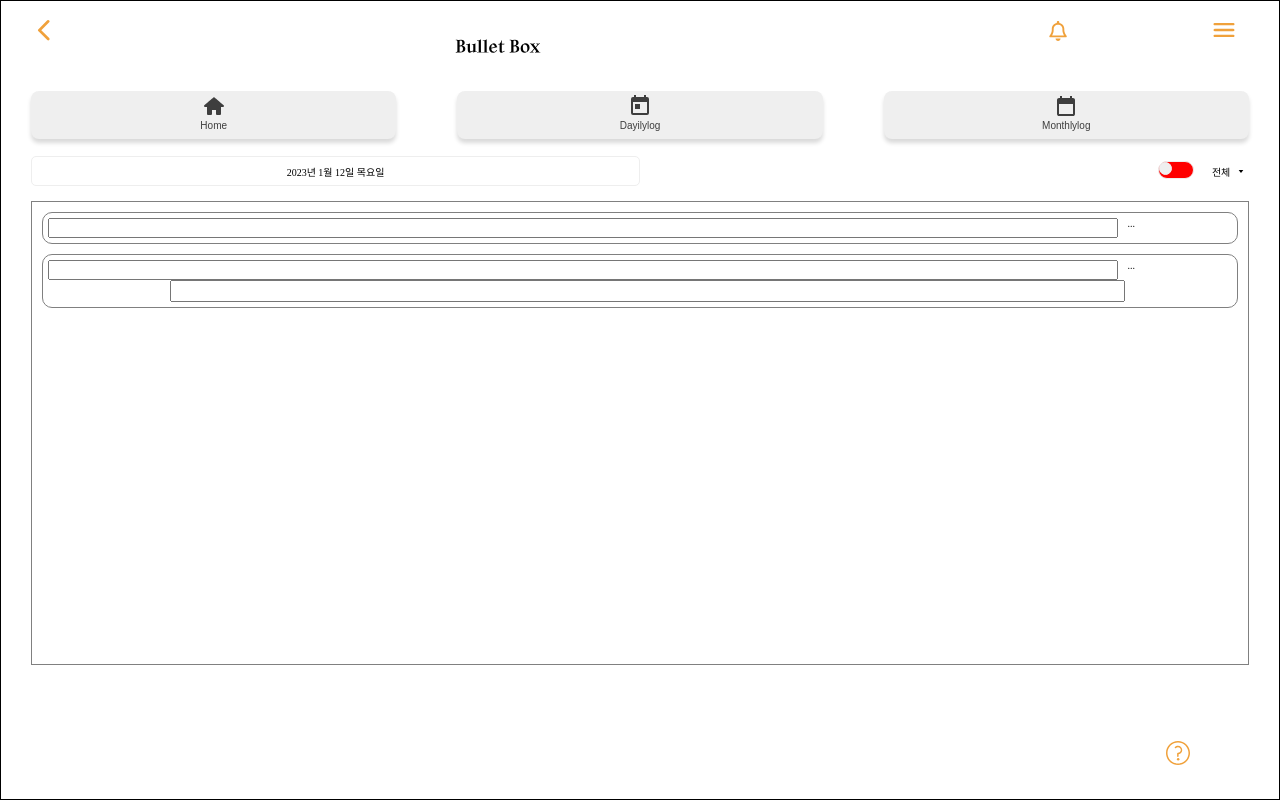
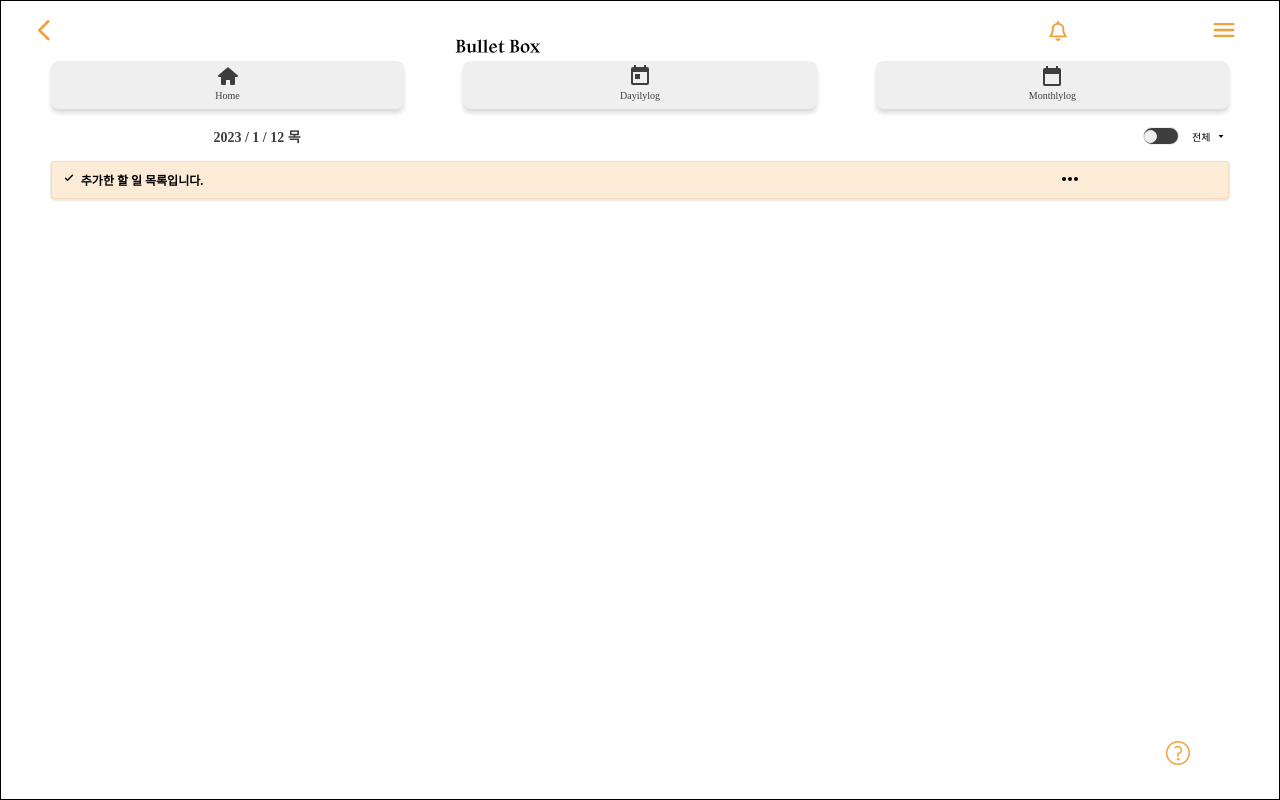
Before and after one commit to BulletBoxProject/BulletBox-project-FE-, a React (Create React App) app: page /dailys in a window 1280 px wide. Built offline with nearby package versions, Linux system fonts and the light colour scheme; no server answers.

Commit message:
design: 데일리로그 레이아웃 작업

```diff
--- a/src/components/common/NavigationMenu.jsx
+++ b/src/components/common/NavigationMenu.jsx
@@ -69,7 +69,7 @@ const HomeMenuBtn = styled(homeMenuIcon)`
   height: 24px;
 `;
 const ButtonTitle = styled.span`
-  font-family: "Oleo Script", fantasy;
+  font-family: "Oleo Script";
   font-size: 10px;
 `;
 const Dailylog = styled(dailyLogIcon)`
--- a/src/components/common/ToggleSwitch.jsx
+++ b/src/components/common/ToggleSwitch.jsx
@@ -22,12 +22,15 @@ const ToggleDiv = styled.div`
   font-size: 12px;
   width: 3em;
   height: 1.5em;
-  background-color: ${({ toggleState }) => (toggleState ? "green" : "red")};
+  /* background-color: ${({ toggleState }) =>
+    toggleState ? "green" : "red"}; */
+  background-color: var(--color-dark-gray);
   border: 1px solid #eeeeee;
   border-radius: 10px;
   display: flex;
   justify-content: ${({ toggleState }) =>
     toggleState ? "flex-end" : "flex-start"};
+  align-items: center;
 `;
 const ToggleButton = styled.button`
   width: 1.3em;
--- a/src/components/dailyLog/screen/DailyLogContainer.jsx
+++ b/src/components/dailyLog/screen/DailyLogContainer.jsx
@@ -2,36 +2,48 @@ import React from "react";
 import styled from "styled-components";
 
 import NavigationMenu from "../../common/NavigationMenu";
-import DateButton from "../../common/Button";
-import SelectGroup from "../components/SelectGroup";
+
+import SelectCategory from "../../common/SelectCategory";
+import ToggleSwitch from "../../common/ToggleSwitch";
+
+import { ReactComponent as moreIcon } from "../../../img/navi/more.svg";
+
+import { ReactComponent as todoBullet } from "../../../img/bullet/todo-1.svg";
+import { ReactComponent as checkBullet } from "../../../img/bullet/check-2.svg";
+import { ReactComponent as postphoneBullet } from "../../../img/bullet/postpone-3.svg";
+import { ReactComponent as experienceBullet } from "../../../img/bullet/ex-4.svg";
+import { ReactComponent as memoBullet } from "../../../img/bullet/meno-5.svg";
+import { ReactComponent as importantBullet } from "../../../img/bullet/asterisk-6.svg";
+import { ReactComponent as favoriteBullet } from "../../../img/bullet/star-7.svg";
 
 const DailyLogContainer = () => {
   const day = ["일", "월", "화", "수", "목", "금", "토"];
-  const today = `${new Date().getFullYear()}년 ${
+  const today = `${new Date().getFullYear()} / ${
     new Date().getMonth() + 1
-  }월 ${new Date().getDate()}일 ${day[new Date().getDay()]}요일`;
+  } / ${new Date().getDate()} ${day[new Date().getDay()]}`;
   return (
     <Container>
       <NavigationMenu />
       <DateAndSelectDiv>
-        <DateButton width={"50%"}>{today}</DateButton>
-        <SelectGroup />
+        <DateButton>{today}</DateButton>
+        <SelectDiv>
+          <ToggleSwitch />
+          <SelectCategory style={{ padding: "10px" }} />
+        </SelectDiv>
       </DateAndSelectDiv>
       <TodoBulletDiv>
         <BulletTodoCard>
           <MainBulletTodo>
-            <input />
-            <div>...</div>
+            <TodoBodyDiv>
+              <span>
+                <CheckBullet />
+              </span>
+              <span>추가한 할 일 목록입니다.</span>
+            </TodoBodyDiv>
+            <OptionButton onClick={() => console.log("option click!")}>
+              <MoreIcon />
+            </OptionButton>
           </MainBulletTodo>
-        </BulletTodoCard>
-        <BulletTodoCard>
-          <MainBulletTodo>
-            <input />
-            <div>...</div>
-          </MainBulletTodo>
-          <BulletMemo>
-            <input />
-          </BulletMemo>
         </BulletTodoCard>
       </TodoBulletDiv>
     </Container>
@@ -42,32 +54,66 @@ export default DailyLogContainer;
 
 const Container = styled.div`
   font-family: cursive;
-  padding: 30px;
+  padding: 0 3.9% 4.05vh 3.9%;
 `;
 const DateAndSelectDiv = styled.div`
+  position: relative;
   display: flex;
   justify-content: space-between;
   align-items: center;
   padding: 10px 0;
 `;
+const SelectDiv = styled.div`
+  display: flex;
+  align-items: center;
+  gap: 10px;
+  padding: 5px 0;
+`;
+const DateButton = styled.button`
+  width: 35%;
+  padding: 3px 0;
+  color: var(--color-dark-gray);
+  font-size: 14px;
+  font-weight: bold;
+  background-color: white;
+  border: 0;
+`;
 const TodoBulletDiv = styled.div`
   display: flex;
   flex-direction: column;
-  border: 1px solid gray;
-  min-height: 58vh;
-  padding: 10px;
+  width: 100%;
+  min-height: 70vh;
   gap: 10px;
 `;
 const BulletTodoCard = styled.div`
   display: flex;
   flex-direction: column;
   justify-content: space-between;
-  border: 1px solid gray;
+  width: 100%;
+  background-color: rgba(240, 161, 59, 0.2);
+  border: 1px solid rgba(240, 161, 59, 0.2);
+  box-shadow: 0px 1px 2px 1px rgba(0, 0, 0, 0.1);
   padding: 5px;
-  border-radius: 10px;
+  border-radius: 4px;
+`;
+const TodoBodyDiv = styled.div`
+  display: flex;
+  align-items: center;
+  width: 85%;
+  font-size: 12px;
+  font-weight: 800;
+`;
+const OptionButton = styled.button`
+  background-color: transparent;
+  border: 0;
+`;
+const MoreIcon = styled(moreIcon)`
+  width: 24px;
+  height: 24px;
 `;
 const MainBulletTodo = styled.div`
   display: flex;
+  align-items: center;
   gap: 10px;
   width: 100%;
   & > input {
@@ -84,3 +130,32 @@ const BulletMemo = styled.div`
     margin-right: 9%;
   }
 `;
+
+const TodoBullet = styled(todoBullet)`
+  width: 24px;
+  height: 18px;
+`;
+const CheckBullet = styled(checkBullet)`
+  width: 24px;
+  height: 18px;
+`;
+const PostphoneBullet = styled(postphoneBullet)`
+  width: 24px;
+  height: 18px;
+`;
+const ExperienceBullet = styled(experienceBullet)`
+  width: 24px;
+  height: 18px;
+`;
+const MemoBullet = styled(memoBullet)`
+  width: 24px;
+  height: 18px;
+`;
+const ImportantBullet = styled(importantBullet)`
+  width: 24px;
+  height: 18px;
+`;
+const FavoriteBullet = styled(favoriteBullet)`
+  width: 24px;
+  height: 18px;
+`;
--- a/src/layout/footer/Footer.jsx
+++ b/src/layout/footer/Footer.jsx
@@ -38,6 +38,7 @@ const FooterDiv = styled.div`
   right: 0;
   margin-bottom: 5%;
   margin-right: 7%;
+  background-color: white;
 `;
 
 const Button = styled.button`
```
